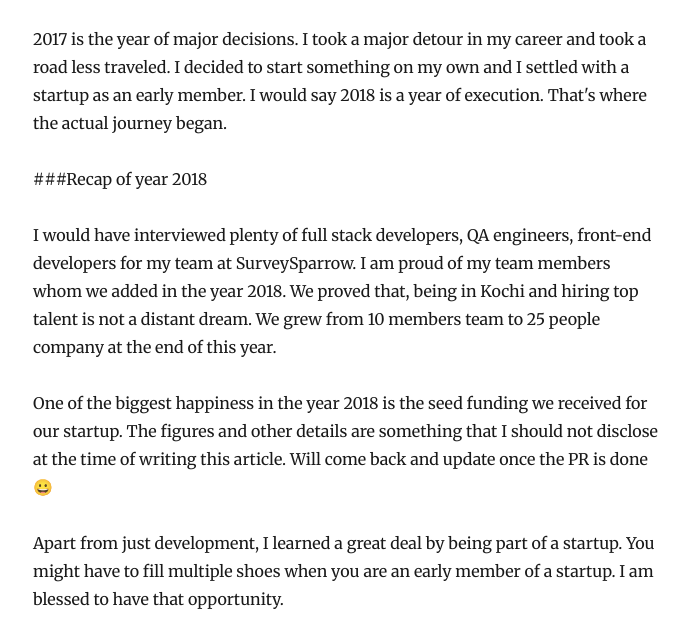
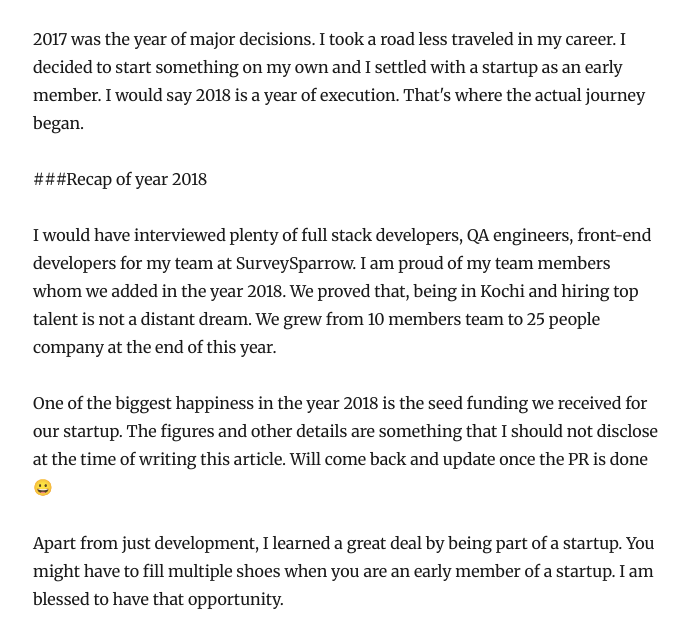
Before and after one commit to binarymee/blog, a Gatsby site: page /new-beginnings/ in a window 1280 px wide. Shown: the part 170-800 px from the top of the page, without its empty margins (292-986 px from the left). Built offline with nearby package versions, Linux system fonts and the light colour scheme; Gatsby itself is replaced by a stand-in of ours; some packages are replaced by stand-ins of ours.

Commit message:
Fix typo

```diff
--- a/content/blog/new-beginnings/index.md
+++ b/content/blog/new-beginnings/index.md
@@ -5,7 +5,7 @@ description: Action plan for the year 2019
 keywords: 2019,resolutions,binarymee
 ---
 
-2017 is the year of major decisions. I took a major detour in my career and took a road less traveled. I decided to start something on my own and I settled with a startup as an early member. I would say 2018 is a year of execution. That's where the actual journey began.
+2017 was the year of major decisions. I took a road less traveled in my career. I decided to start something on my own and I settled with a startup as an early member. I would say 2018 is a year of execution. That's where the actual journey began.
 
 ###Recap of year 2018
 
```
